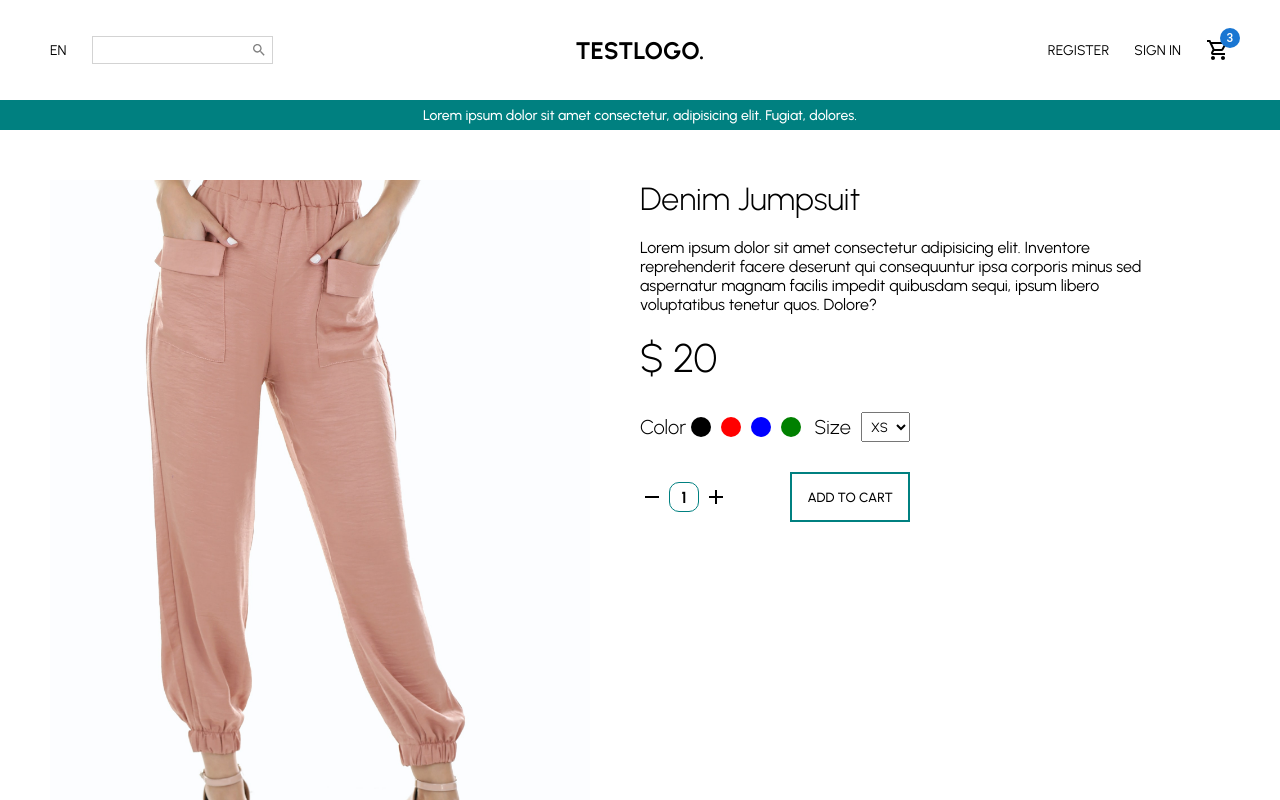
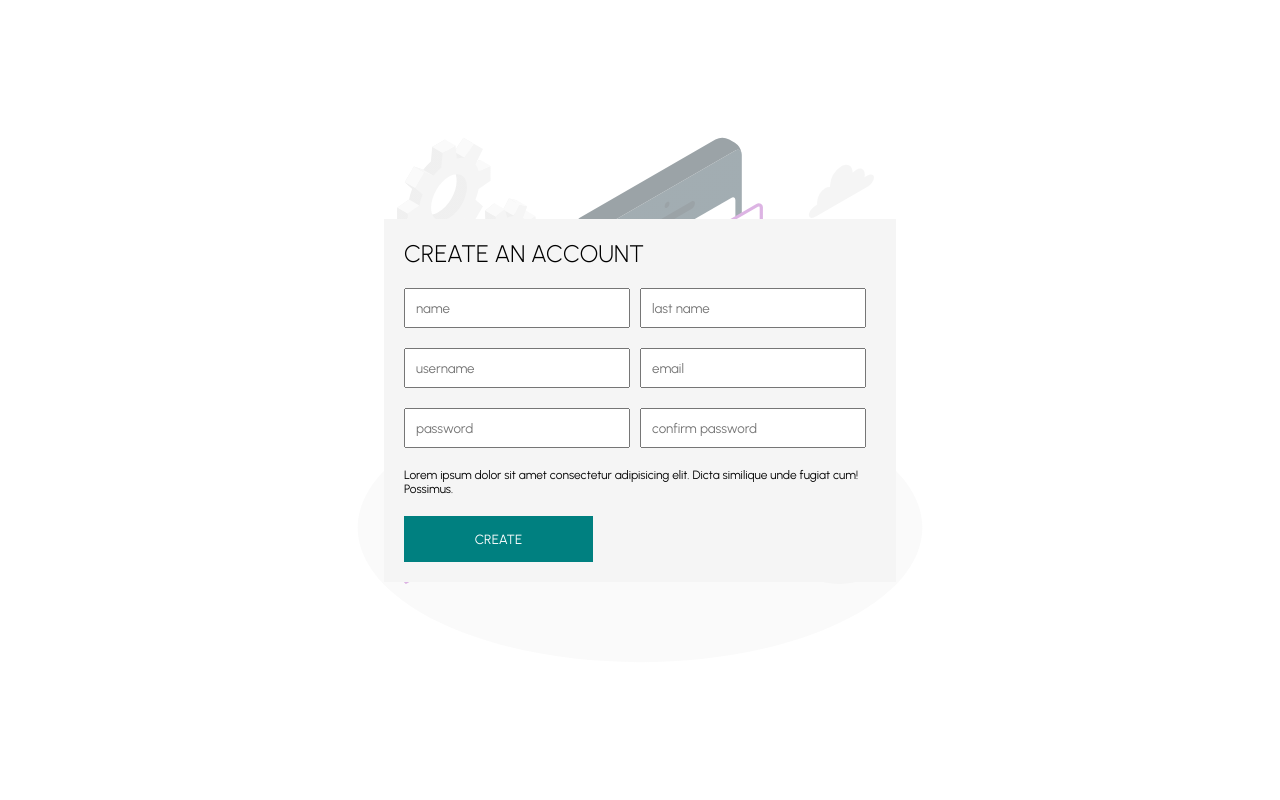
Before and after one commit to womoboy/react-sample-04, a React (Create React App) app: page / in a window 1280 px wide. Shown: the top 800 px of the page. Built offline with nearby package versions, Linux system fonts and the light colour scheme.

Commit message:
create and finish register page/ creat login page and styled both

```diff
--- a/src/App.js
+++ b/src/App.js
@@ -1,10 +1,10 @@
 import Product from './pages/Product';
-import ProductList from './pages/ProductList';
+import Register from './pages/Register';
 
 const App = () => {
     return (
         <div className="App">
-            <Product />
+            <Register />
         </div>
     );
 }
--- /dev/null
+++ b/src/pages/Register.css
@@ -0,0 +1,53 @@
+.register-page {
+  width: 100vw;
+  height: 100vh;
+  background: linear-gradient(
+      rgba(255, 255, 255, 0.5),
+      rgba(255, 255, 255, 0.5)
+    ),
+    url("../../public/library/sign-up-bk.svg") center no-repeat;
+  display: flex;
+  align-items: center;
+  justify-content: center;
+}
+
+.register-page .wrapper {
+    padding: 20px;
+    width: 40%;
+    background-color: whitesmoke;
+}
+
+.register-page .title {
+    font-size: 24px;
+    font-weight: 300;
+}
+
+.register-page .wrapper form {
+    display: flex;
+    flex-wrap: wrap;
+}
+
+.register-page input {
+    flex: 1;
+    min-width: 40%;
+    margin: 20px 10px 0 0;
+    padding: 10px;
+}
+
+.register-page .wrapper .agreement {
+    font-size: 12px;
+    margin: 20px 0;
+}
+
+.register-page .wrapper button {
+    width: 40%;
+    border: none;
+    padding: 15px 20px;
+    background-color: teal;
+    color: white;
+    cursor: pointer;
+}
+
+.register-page .wrapper button:hover {
+    background-color: rgb(5, 193, 193);
+}
--- /dev/null
+++ b/src/pages/Register.js
@@ -0,0 +1,26 @@
+import "./Register.css";
+
+const Register = () => {
+  return (
+    <div className="register-page">
+      <div className="wrapper">
+        <h1 className="title">CREATE AN ACCOUNT</h1>
+        <form>
+          <input type="text" placeholder="name" />
+          <input type="text" placeholder="last name" />
+          <input type="text" placeholder="username" />
+          <input type="text" placeholder="email" />
+          <input type="text" placeholder="password" />
+          <input type="text" placeholder="confirm password" />
+          <span className="agreement">
+            Lorem ipsum dolor sit amet consectetur adipisicing elit. Dicta
+            similique unde fugiat cum! Possimus.
+          </span>
+          <button>CREATE</button>
+        </form>
+      </div>
+    </div>
+  );
+};
+
+export default Register;
```
Also changed, not shown: src/pages/Login.js (added, +20 -0 lines), public/library/sign-up-bk.svg (added), src/pages/Login.css (added).
